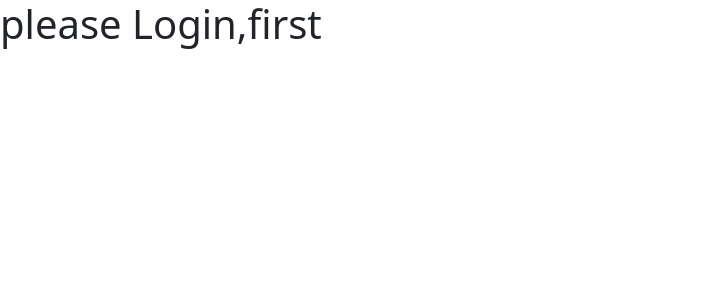
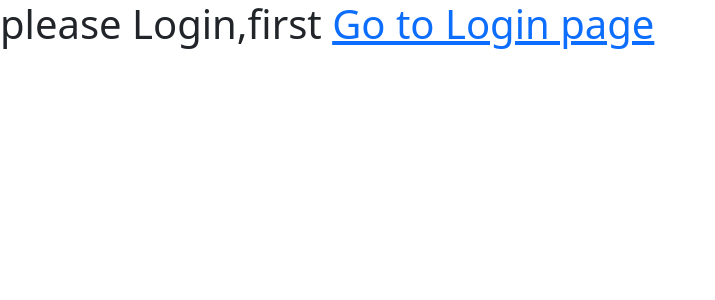
Before and after one commit to Ashwinumbarkar20/Hotelfinder, a React (Vite) app: page /hotel-details/1 in a window 1280 px wide. Shown: the top 300 px of the page, without its empty margins (0-715 px from the left). Built offline with nearby package versions, Linux system fonts and the light colour scheme.

Commit message:
Final submission

```diff
--- a/src/Components/Home.jsx
+++ b/src/Components/Home.jsx
@@ -13,7 +13,7 @@ export default function Home() {
     setUser(
       {"user.token":"",
     "user.username":""});
-    setMobileNumber(0);
+    setMobileNumber();
     navigate("/");
    }
   return (
@@ -29,11 +29,11 @@ export default function Home() {
        <section className='container mt-3'>
    <h1 style={{"textAlign":"center"}}>List of Hotels in Delhi</h1>
    <div className='container '>
-   <div className='row justify-content-center'>
+   <div className='row d-flex justify-content-center'>
      {
 
        hotelData.map((hotel)=>
-       <Link className="col-12 col-sm-6 col-md-4 col-lg-4" key={hotel.restaurant_id} style={{"textDecoration":"none","color":'inherit'}}to={`/hotel-details/${hotel.restaurant_id}`}>
+       <Link className="col-12 col-md-6 col-lg-4" key={hotel.restaurant_id} style={{"textDecoration":"none","color":'inherit'}}to={`/hotel-details/${hotel.restaurant_id}`}>
        <Hotelcard   hotel={hotel}/>
 
        </Link>
--- a/src/Components/Hoteldetails.jsx
+++ b/src/Components/Hoteldetails.jsx
@@ -39,7 +39,7 @@
 
 
 
-        </Maindiv>:(<h1> please Login,first <Link to="/"><span></span></Link></h1>)}
+        </Maindiv>:(<h1> please Login,first <Link to="/"><span>Go to Login page</span></Link></h1>)}
         </>
 
     )
```
